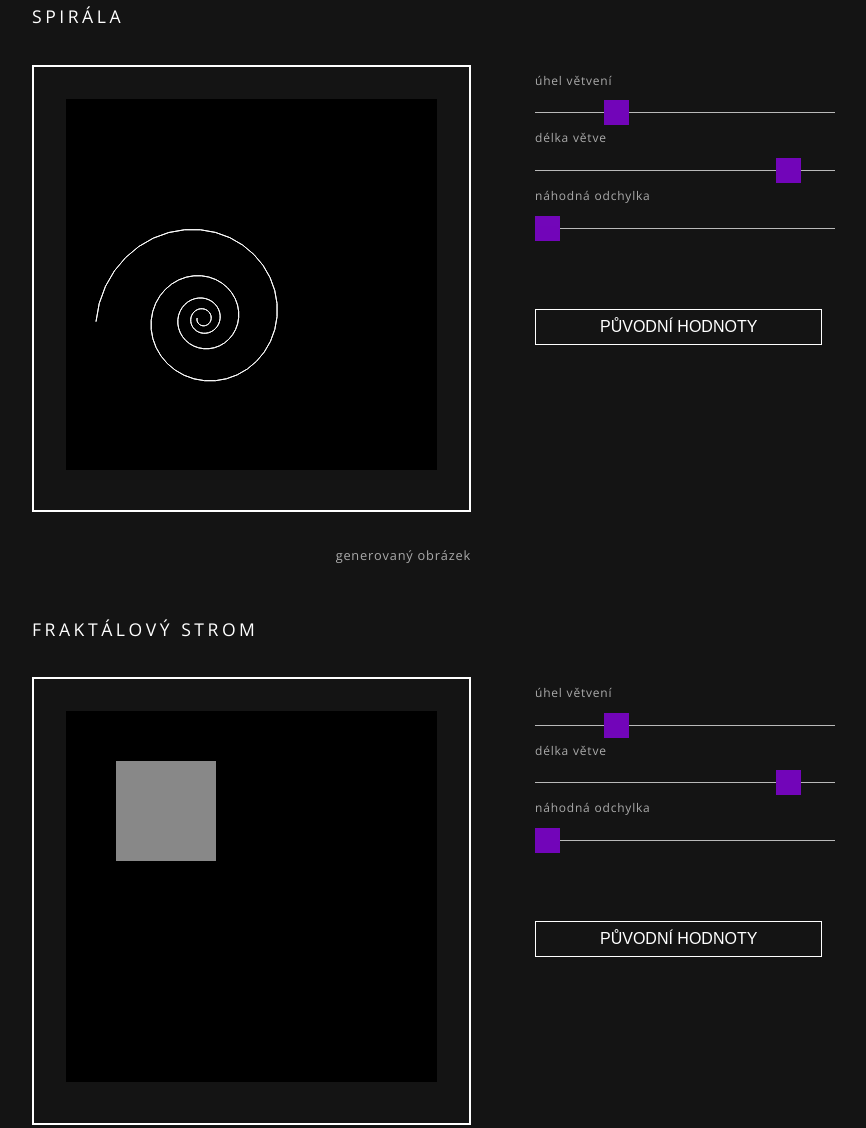
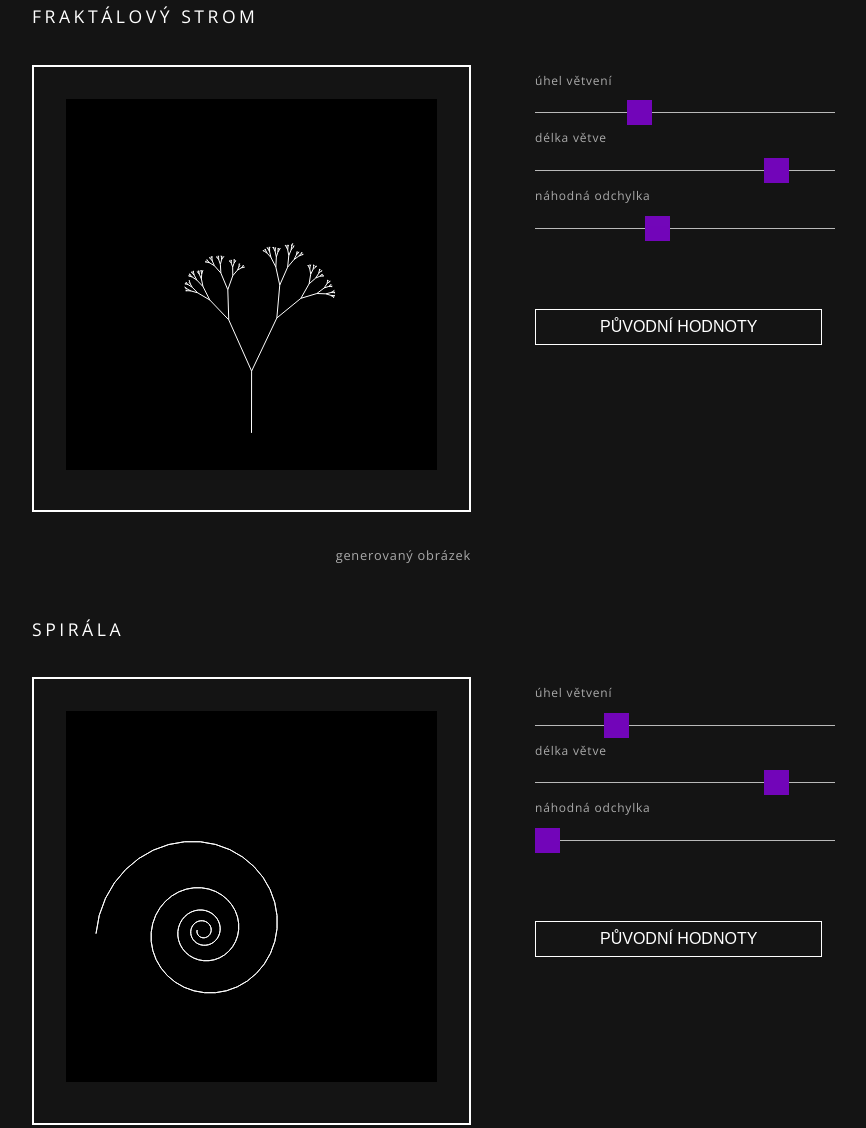
Before and after one commit to petrzabransky/fraktaly, a plain HTML site: page index.html in a window 1280 px wide. Shown: the part 3331-4459 px from the top of the page, without its empty margins (64-930 px from the left). Drawn offline with Linux system fonts and the light colour scheme.

Commit message:
Refactoring code of fractal tree

```diff
--- a/index.html
+++ b/index.html
@@ -151,6 +151,34 @@
 
         <section class="subsection">
 
+          <div class="fractal" id="tree">
+            <h3 class="heading heading--title">fraktálový strom</h3>
+
+            <div class="grid grid--21 grid--21-reverse">
+              <figure class="figure">
+                <div class="figure__border">
+                  <div class="fractal__box">
+                    <canvas class="fractal__canvas" width="0" height="0"></canvas>
+                  </div>
+                </div>
+
+                <figcaption class="figure__caption">generovaný obrázek</figcaption>
+              </figure>
+
+              <div class="fractal__parameter">
+                <span class="fractal__label">úhel větvení</span>
+                <input class="fractal__angle fractal__range slider" type="range" />
+
+                <span class="fractal__label">délka větve</span>
+                <input class="fractal__length fractal__range slider" type="range" />
+
+                <span class="fractal__label">náhodná odchylka</span>
+                <input class="fractal__random fractal__range slider mb-5" type="range" />
+
+                <input type="button" class="fractal__reset button" value="původní hodnoty" />
+              </div>
+            </div>
+          </div>
 
           <div class="fractal" id="spiral">
             <h3 class="heading heading--title">spirála</h3>
@@ -182,34 +210,7 @@
           </div>
 
 
-          <div class="fractal" id="tree">
-            <h3 class="heading heading--title">fraktálový strom</h3>
 
-            <div class="grid grid--21 grid--21-reverse">
-              <figure class="figure">
-                <div class="figure__border">
-                  <div class="fractal__box">
-                    <canvas class="fractal__canvas" width="0" height="0"></canvas>
-                  </div>
-                </div>
-
-                <figcaption class="figure__caption">generovaný obrázek</figcaption>
-              </figure>
-
-              <div class="fractal__parameter">
-                <span class="fractal__label">úhel větvení</span>
-                <input class="fractal__angle fractal__range slider" type="range" />
-
-                <span class="fractal__label">délka větve</span>
-                <input class="fractal__length fractal__range slider" type="range" />
-
-                <span class="fractal__label">náhodná odchylka</span>
-                <input class="fractal__random fractal__range slider mb-5" type="range" />
-
-                <input type="button" class="fractal__reset button" value="původní hodnoty" />
-              </div>
-            </div>
-          </div>
 
 
 
--- a/js/main.js
+++ b/js/main.js
@@ -78,12 +78,12 @@ class Fractal {
     this.inpAngle.max = "40";
     this.inpAngle.value = "10";
 
-    this.inpLength.min = "10";
+    this.inpLength.min = "30";
     this.inpLength.max = "90";
     this.inpLength.value = "80";
 
     this.inpRandom.min = "0";
-    this.inpRandom.max = "200";
+    this.inpRandom.max = "100";
     this.inpRandom.value = "0";
   }
 
@@ -98,8 +98,7 @@ class Fractal {
   // Returns value adjusted for random variance
   randomize(num) {
     let inp = parseInt(this.inpRandom.value);
-    let rnd = 1 + (Math.random() * inp) / 100;
-
+    let rnd = 1 - (Math.random() * inp) / 100;
     return num * rnd;
   }
 
@@ -138,12 +137,64 @@ class Tree extends Fractal {
     super(id);
   }
 
+  // Seting parameters of sliders
+  setElementParameters() {
+    this.inpAngle.min = "0";
+    this.inpAngle.max = "90";
+    this.inpAngle.value = "30";
+
+    this.inpLength.min = "10";
+    this.inpLength.max = "70";
+    this.inpLength.value = "60";
+
+    this.inpRandom.min = "0";
+    this.inpRandom.max = "50";
+    this.inpRandom.value = "20";
+  }
+
   // Drawing fractal on canvas
   draw() {
-    this.context.fillStyle = "#888";
-    this.context.fillRect(50, 50, 100, 100);
+    const line = (r1, angA, angR, lenA) => {
+      let r2 = r1.getPointByAngle(angA, angR, lenA);
+      // Draw line on canvas
+      this.context.beginPath();
+      this.context.strokeStyle = "#fff";
+      this.context.moveTo(r1.x, r1.y);
+      this.context.lineTo(r2.x, r2.y);
+      this.context.stroke();
+
+      if (lenA < 2) return;
+
+      else {
+        line(r2, angA + angR, this.randomize(angR), lenA * this.randomize(lengthCoef));
+        line(r2, angA + angR, this.randomize(-angR), lenA * this.randomize(lengthCoef));
       }
     }
+
+    this.context.clearRect(0, 0, this.canvas.width, this.canvas.height);
+
+    let angleActual = 180; // Angle of actual line 0 - down, 90 - right
+    let angleOfRotation = parseInt(this.inpAngle.value); // Angle of rotation next line
+    let lengthActual = this.canvas.height / 6; // Length of actual line. Begin % from canvas height.
+    let lengthCoef = (parseInt(this.inpLength.value)) / 100;
+
+
+    let p1 = new Point(this.canvas.width / 2, this.canvas.height * 0.9); // Start point of line
+    let p2 = p1.getPointByAngle(angleActual, 0, lengthActual);
+    // Draw root
+    this.context.beginPath();
+    this.context.strokeStyle = "#fff";
+    this.context.moveTo(p1.x, p1.y);
+    this.context.lineTo(p2.x, p2.y);
+    this.context.stroke();
+
+    p1 = p2;
+
+    line(p1, angleActual, this.randomize(angleOfRotation), this.randomize(lengthActual));
+    line(p1, angleActual, this.randomize(-angleOfRotation), this.randomize(lengthActual));
+  }
+}
+
 
 // Components
 
```
Also changed, not shown: js/Fractal.js (+3 -4 lines), js/Tree.js (+56 -2 lines). Lines whose indentation alone changed are shown as unchanged.
